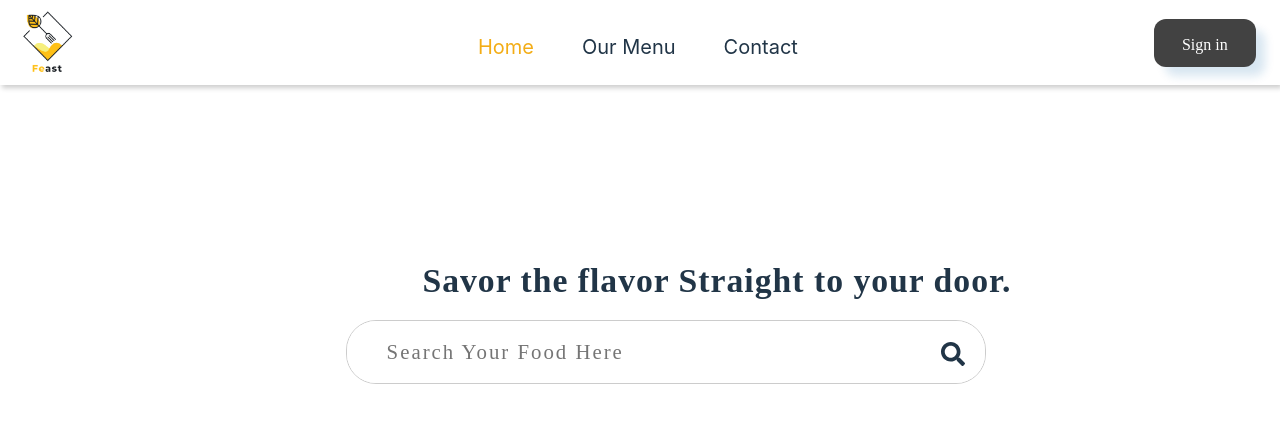
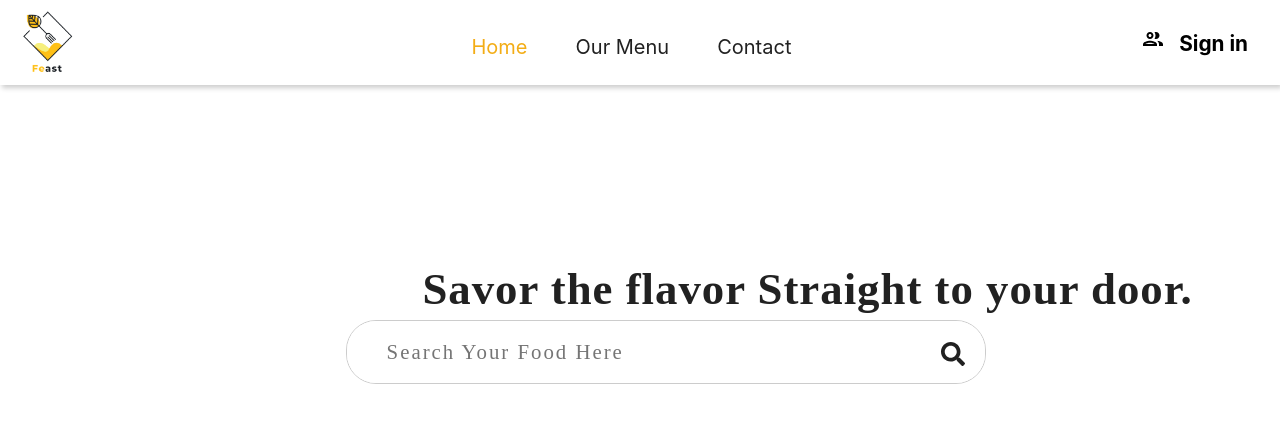
Before and after one commit to manisha8988/WebsiteIndividual, a React (Vite) app in the folder Feast_Food/: page / in a window 1280 px wide. Shown: the top 422 px of the page. Built offline with nearby package versions, Linux system fonts and the light colour scheme; a web font is replaced by a local one.

Commit message:
changed sing in button

```diff
--- a/Feast_Food/src/css/AdminDashboard.css
+++ b/Feast_Food/src/css/AdminDashboard.css
@@ -44,7 +44,6 @@
     padding-left: 2rem;
     letter-spacing: 1px;
 }
-
 .sidebar-menu a{
     padding-left: 1rem;
     display: block;
--- a/Feast_Food/src/css/homePage.css
+++ b/Feast_Food/src/css/homePage.css
@@ -38,29 +38,36 @@
     cursor: pointer;
     color: #f3ad16;
 }
-.hp-login-btn{
-    margin-right: 1.5rem ;
-    align-content: center;
+.hp-sign-btn{
+    margin-right: 2rem ;
+    display: flex;
+
 }
-.hp-login-btn button{
-    background-color: #424242;
-    font-size: 1rem;
-    width: 8vw;
-    height: 6vh;
+.hp-sign-btn span{
+    padding-top: 3rem;
+    color:black ;
+    font-size: 1.5rem;
 }
-.hp-login-btn button:hover{
-    color: #222222;
-    background-color: #f3ad16;
+.hp-sign-btn h3{
+    display: inline-block;
+    margin-left: 0.9rem;
+    color: black;
+    font-size: 1.3rem;
+}
+.hp-sign-btn h3:hover, .hp-sign-btn span:hover{
+    color: #f3ad16;
 }
 .feast-slogan{
     display: flex;
     position: absolute;
     font-family: Alex Brush;
-    font-size: 1.8rem;
+    font-size: 1.4rem;
     letter-spacing: 1px;
     top: 32%;
     left: 33%;
-}
+}   .feast-slogan h1{
+    font-weight: 800;
+    }
 .hp-search-wrapper{
     border: 1px solid #ccc;
     border-radius: 30px;
--- a/Feast_Food/src/index.css
+++ b/Feast_Food/src/index.css
@@ -67,16 +67,3 @@ td {
     font-size: 1rem;
     background-color: white;
 }
-
-  @media (prefers-color-scheme: light) {
-    :root {
-      color: #213547;
-      background-color: #ffffff;
-    }
-    a:hover {
-      color: #747bff;
-    }
-    button {
-      background-color: #f9f9f9;
-    }
-  }
--- a/Feast_Food/src/pages/homePage.tsx
+++ b/Feast_Food/src/pages/homePage.tsx
@@ -1,6 +1,7 @@
 import "../css/homePage.css"
 import logo from "../images/Feast logo 8small-PhotoRoom.png-PhotoRoom.png"
 import {FaSearch} from "react-icons/fa";
+import { MdOutlinePeople } from "react-icons/md";
 import {Link} from "react-router-dom";
 
 
@@ -21,13 +22,16 @@ const HomePage = () => {
                             {/*<li><a>History</a></li>*/}
                         </ul>
                     </div>
-                    <div className={"hp-login-btn"}>
-                        <Link to={"/LoginPage"}><button>Sign in</button></Link>
+                    <div className={"hp-sign-btn"}>
+                        <Link to={"/LoginPage"}>
+                            <span><MdOutlinePeople /></span>
+                            <h3>Sign in</h3>
+                        </Link>
                     </div>
                 </div>
                 <div className={"hp-main-container"}>
                     <div className={"feast-slogan"}>
-                        <h3>Savor the flavor Straight to your door.</h3>
+                        <h1>Savor the flavor Straight to your door.</h1>
                     </div>
                     <div className={"hp-search-wrapper"}>
                         <input type={"search"} placeholder={"Search Your Food Here"}/>
```
